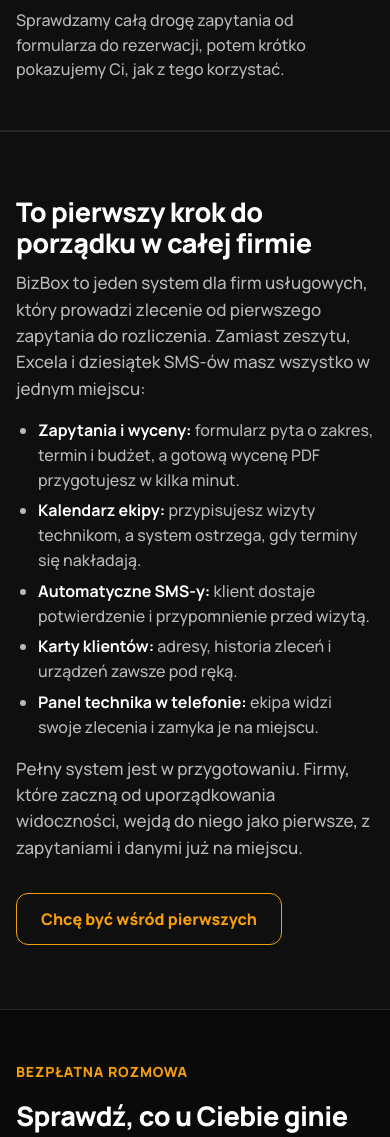
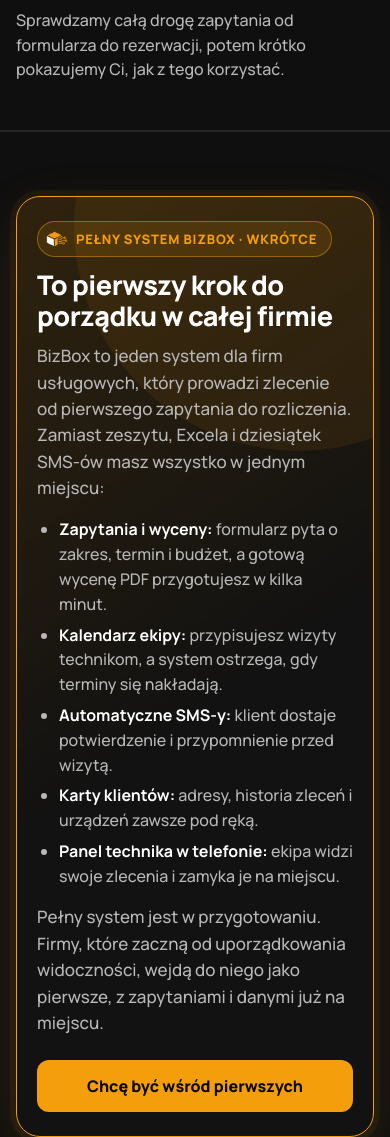
Before and after one commit to kowalskidawid193-boop/landing-widoczno-, a website: page index.html in a window 390 px wide. Shown: the part 4538-5675 px from the top of the page. Drawn offline with Linux system fonts and the light colour scheme.

Commit message:
Wyróżniona ramka dla opisu pełnego systemu BizBox
Co-Authored-By: Claude Opus 5.5 <noreply@anthropic.com>

```diff
--- a/index.html
+++ b/index.html
@@ -62,6 +62,7 @@ html{scroll-behavior:smooth}
 @keyframes fade{from{opacity:0}to{opacity:1}}
 @keyframes pop{from{opacity:0;transform:translateY(20px) scale(.98)}to{opacity:1;transform:none}}
 
+.promo{position:relative;overflow:hidden;display:flex;flex-wrap:wrap;align-items:center;gap:32px;box-sizing:border-box;padding:40px;border:1px solid #F59E0B;border-radius:24px;background:linear-gradient(145deg,rgba(245,158,11,.14),#121212 55%);box-shadow:0 0 0 6px rgba(245,158,11,.06),0 20px 60px rgba(245,158,11,.12)}
 img,svg{max-width:100%}
 html,body{overflow-x:hidden}
 @media (max-width:900px){
@@ -81,6 +82,8 @@ html,body{overflow-x:hidden}
 .wrap > a,.btn,.ghost{box-sizing:border-box}
 .hi4 a{flex:1 1 100%;text-align:center}
 .card{padding:22px !important}
+.promo{padding:24px 20px;gap:24px}
+.promo .btn{flex:1 1 100% !important;text-align:center}
 }
 @media (max-width:400px){.h1{font-size:30px !important}}
 
@@ -147,6 +150,7 @@ html{scroll-behavior:smooth}
 @keyframes fade{from{opacity:0}to{opacity:1}}
 @keyframes pop{from{opacity:0;transform:translateY(20px) scale(.98)}to{opacity:1;transform:none}}
 
+.promo{position:relative;overflow:hidden;display:flex;flex-wrap:wrap;align-items:center;gap:32px;box-sizing:border-box;padding:40px;border:1px solid #F59E0B;border-radius:24px;background:linear-gradient(145deg,rgba(245,158,11,.14),#121212 55%);box-shadow:0 0 0 6px rgba(245,158,11,.06),0 20px 60px rgba(245,158,11,.12)}
 img,svg{max-width:100%}
 html,body{overflow-x:hidden}
 @media (max-width:900px){
@@ -166,6 +170,8 @@ html,body{overflow-x:hidden}
 .wrap > a,.btn,.ghost{box-sizing:border-box}
 .hi4 a{flex:1 1 100%;text-align:center}
 .card{padding:22px !important}
+.promo{padding:24px 20px;gap:24px}
+.promo .btn{flex:1 1 100% !important;text-align:center}
 }
 @media (max-width:400px){.h1{font-size:30px !important}}
 
@@ -344,9 +350,12 @@ html,body{overflow-x:hidden}
 
   <!-- CO DALEJ -->
   <div style="width: 100%; box-sizing: border-box; background: #0F0F0F; border-top: 1px solid #262626; border-bottom: 1px solid #262626">
-    <div class="wrap" style="max-width: 1120px; margin: 0 auto; box-sizing: border-box; padding: 64px 24px; display: flex; flex-wrap: wrap; align-items: center; gap: 32px">
-      <div style="flex: 1 1 min(480px,100%); min-width: 0; display: flex; flex-direction: column; gap: 12px">
-        <h2 class="rv h2" style="margin: 0; font-size: 32px; line-height: 1.15; font-weight: 800; letter-spacing: -0.02em; text-wrap: balance">To pierwszy krok do porządku w całej firmie</h2>
+    <div class="wrap" style="max-width: 1120px; margin: 0 auto; box-sizing: border-box; padding: 64px 24px">
+     <div class="promo rv">
+      <div class="glow" style="position: absolute; right: -160px; top: -200px; width: 420px; height: 420px; border-radius: 50%; background: #F59E0B; opacity: 0.08"></div>
+      <div style="flex: 1 1 min(480px,100%); min-width: 0; display: flex; flex-direction: column; gap: 12px; position: relative">
+        <div style="align-self: flex-start; display: flex; align-items: center; gap: 8px; background: rgba(245,158,11,.12); border: 1px solid rgba(245,158,11,.45); color: #F59E0B; border-radius: 999px; padding: 6px 14px 6px 8px; font-size: 13px; font-weight: 800; letter-spacing: 0.06em"><img src="logo.png" alt="" width="22" height="22" style="display: block; width: 22px; height: 22px">PEŁNY SYSTEM BIZBOX · WKRÓTCE</div>
+        <h2 class="h2" style="margin: 0; font-size: 32px; line-height: 1.15; font-weight: 800; letter-spacing: -0.02em; text-wrap: balance">To pierwszy krok do porządku w całej firmie</h2>
         <p style="margin: 0; font-size: 17px; line-height: 1.55; color: #B8B8B8">BizBox to jeden system dla firm usługowych, który prowadzi zlecenie od pierwszego zapytania do rozliczenia. Zamiast zeszytu, Excela i dziesiątek SMS-ów masz wszystko w jednym miejscu:</p>
         <ul style="margin: 4px 0 0; padding-left: 22px; font-size: 16px; line-height: 1.55; color: #B8B8B8; display: flex; flex-direction: column; gap: 6px">
           <li><strong style="color: #FFFFFF">Zapytania i wyceny:</strong> formularz pyta o zakres, termin i budżet, a gotową wycenę PDF przygotujesz w kilka minut.</li>
@@ -357,7 +366,8 @@ html,body{overflow-x:hidden}
         </ul>
         <p style="margin: 4px 0 0; font-size: 17px; line-height: 1.55; color: #B8B8B8">Pełny system jest w przygotowaniu. Firmy, które zaczną od uporządkowania widoczności, wejdą do niego jako pierwsze, z zapytaniami i danymi już na miejscu.</p>
       </div>
-      <a class="ghost" href="#formularz" style="flex: 0 0 auto; display: inline-block; border: 1px solid #F59E0B; color: #F59E0B; text-decoration: none; font-weight: 800; font-size: 16px; padding: 14px 24px; border-radius: 12px">Chcę być wśród pierwszych</a>
+      <a class="btn" href="#formularz" style="flex: 0 0 auto; position: relative; display: inline-block; background: #F59E0B; color: #0A0A0A; text-decoration: none; font-weight: 800; font-size: 16px; padding: 15px 26px; border-radius: 12px">Chcę być wśród pierwszych</a>
+     </div>
     </div>
   </div>
 
```
